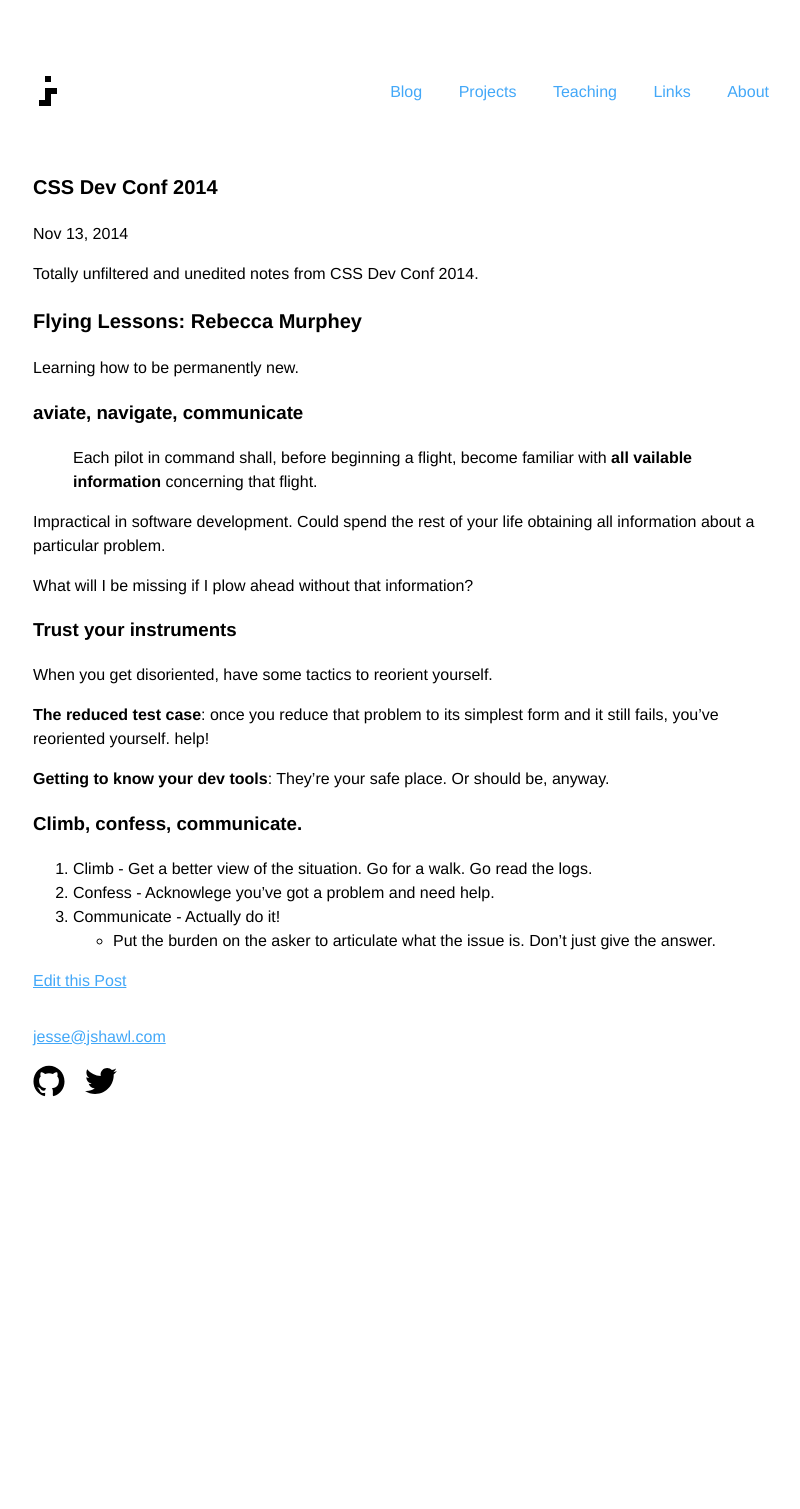
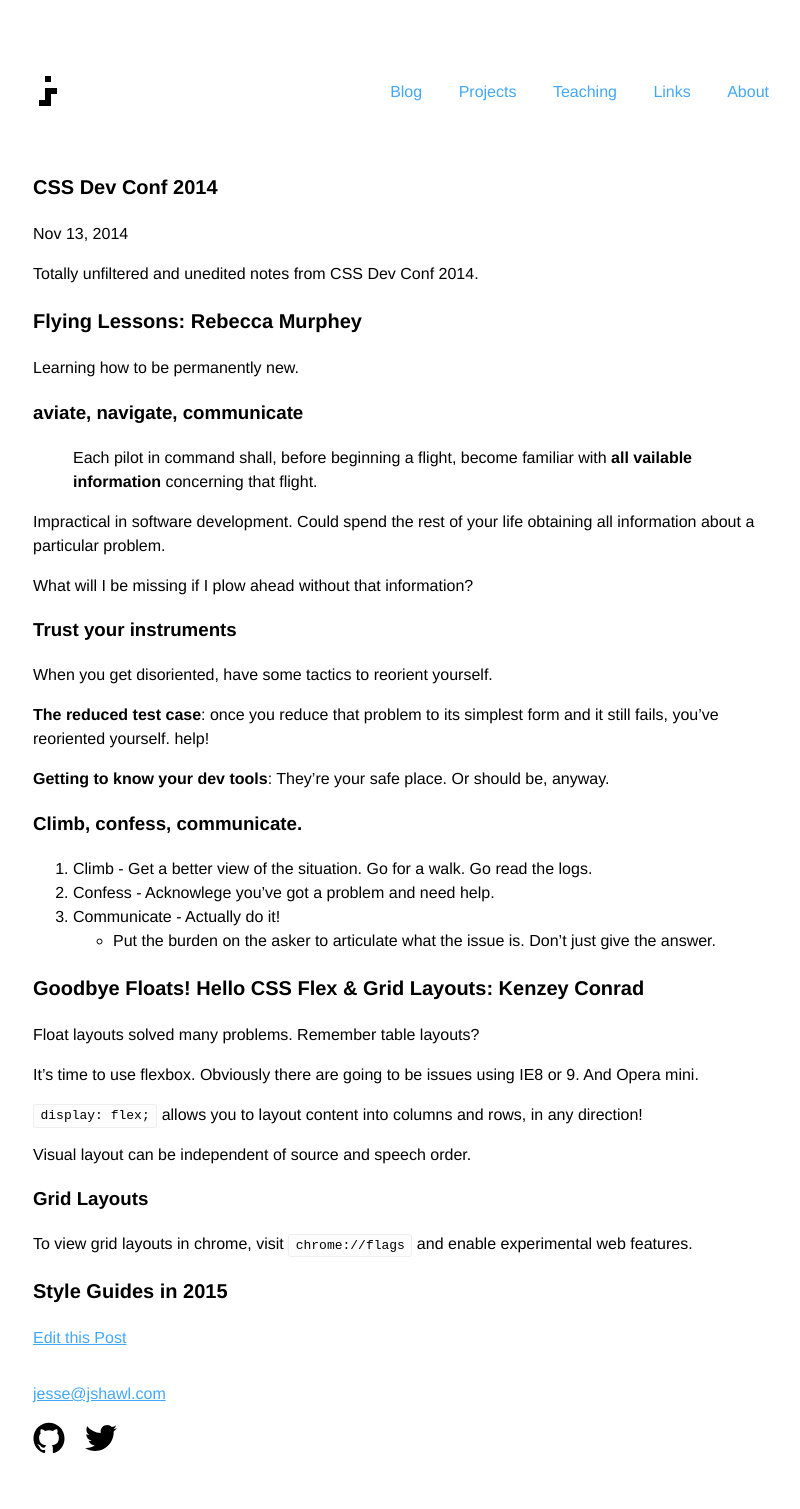
Before and after one commit to jshawl/jesse.sh, a Jekyll site: the page built from _posts/2014-11-13-css-dev-conf-2014.md, in a window 1280 px wide. Shown: the whole page, without its empty margins (239-1039 px from the left). Built offline with Jekyll 4.4.1, drawn with Linux system fonts in a browser that asks for light colours; before the commit the page ends 1152 px from its top, so only the background shows below that.

Commit message:
add some more notes

```diff
--- a/_posts/2014-11-13-css-dev-conf-2014.md
+++ b/_posts/2014-11-13-css-dev-conf-2014.md
@@ -31,3 +31,19 @@ When you get disoriented, have some tactics to reorient yourself.
 2. Confess - Acknowlege you've got a problem and need help.
 3. Communicate - Actually do it!
   - Put the burden on the asker to articulate what the issue is. Don't just give the answer.
+
+## Goodbye Floats! Hello CSS Flex & Grid Layouts: Kenzey Conrad
+
+Float layouts solved many problems. Remember table layouts?
+
+It's time to use flexbox. Obviously there are going to be issues using IE8 or 9. And Opera mini.
+
+`display: flex;` allows you to layout content into columns and rows, in any direction!
+
+Visual layout can be independent of source and speech order.
+
+### Grid Layouts
+
+To view grid layouts in chrome, visit `chrome://flags` and enable experimental web features.
+
+## Style Guides in 2015
```
